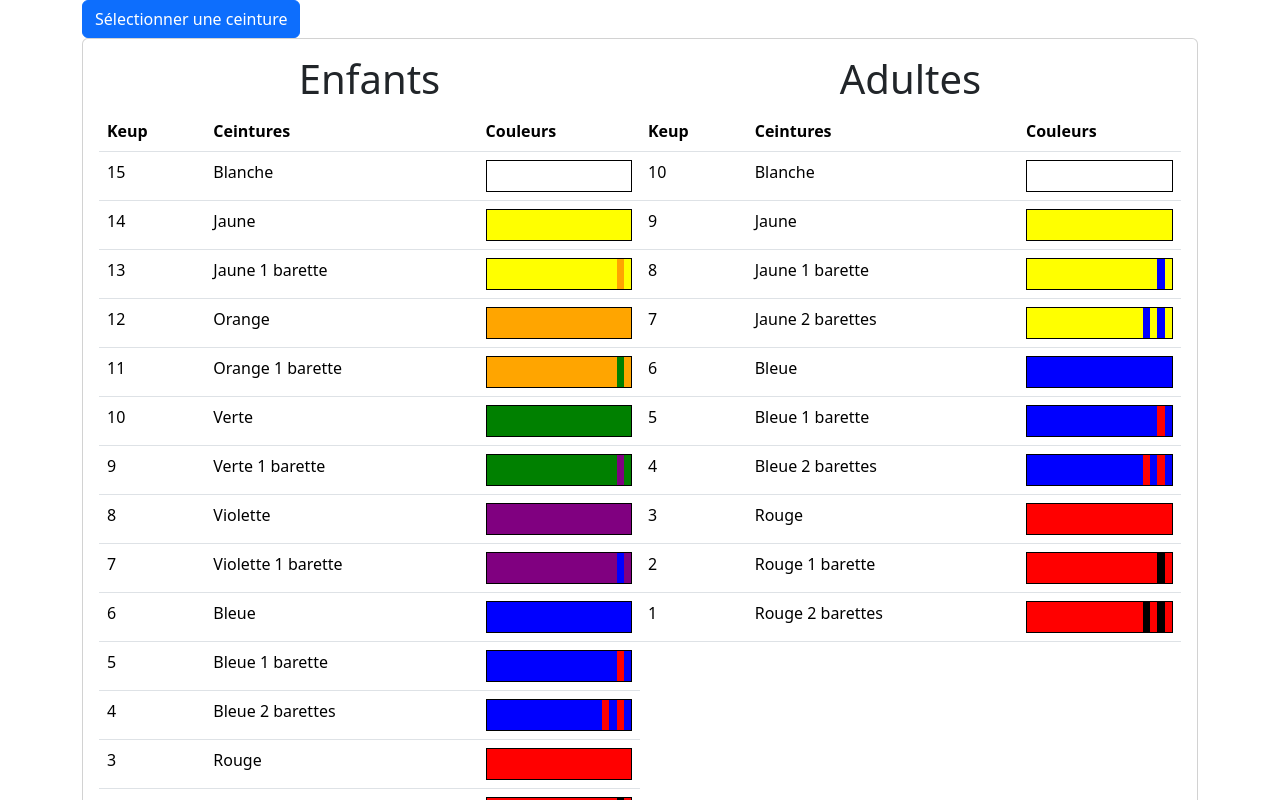
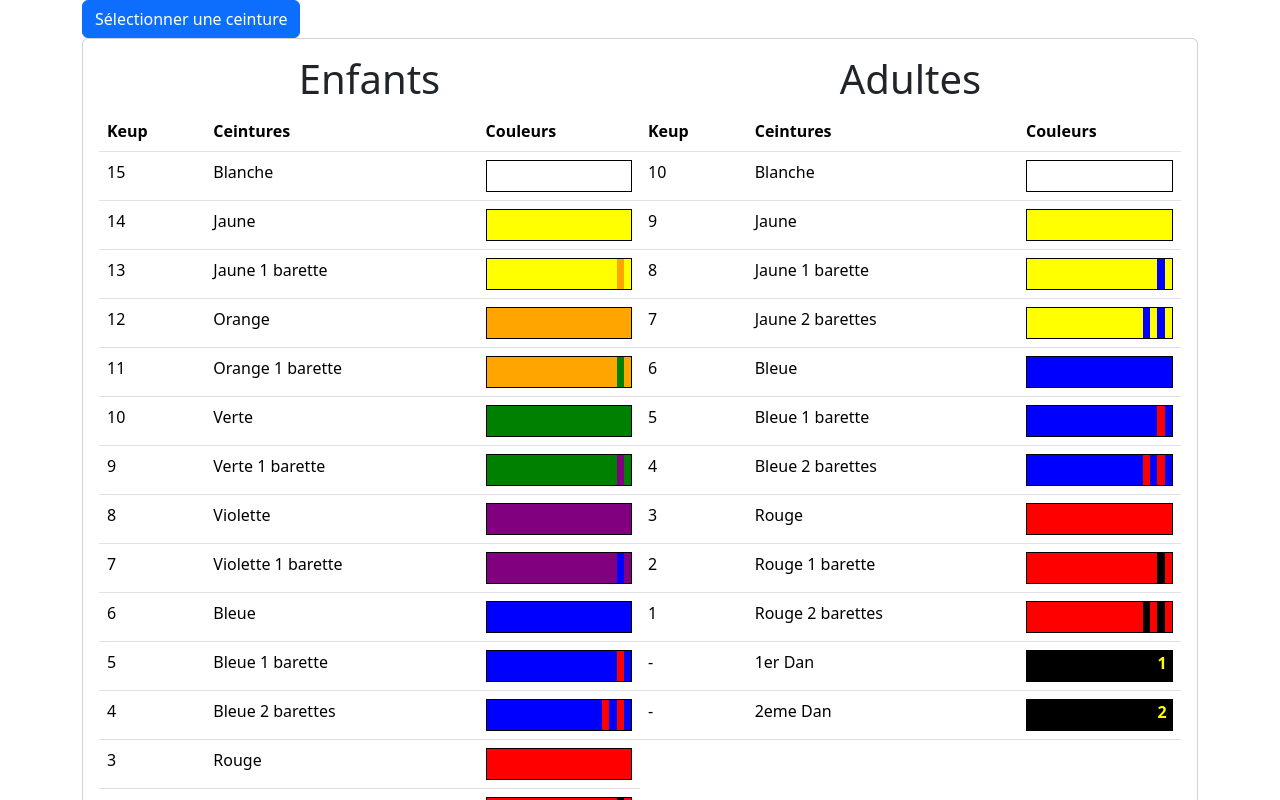
Before and after one commit to Azurhys/Projet_OCN, a React (Vite) app in the folder web/: page /poomsae in a window 1280 px wide. Shown: the top 800 px of the page. Built offline with nearby package versions, Linux system fonts and the light colour scheme.

Commit message:
Ajout Dan Belt

```diff
--- a/web/src/Composants/back/Belt.jsx
+++ b/web/src/Composants/back/Belt.jsx
@@ -1,6 +1,6 @@
 import React from 'react';
 
-const Belt = ({ceinture, barette, second}) => {
+const Belt = ({ceinture, barette, second, dan}) => {
   // Définir les styles du rectangle
   const beltStyle = {
     width: '100%', // Largeur du rectangle
@@ -9,6 +9,7 @@ const Belt = ({ceinture, barette, second}) => {
     display: 'flex', // Utilisation de flexbox
     flexDirection: 'row',
     border: '1px solid',
+
   };
 
   const baretteStyle = {
@@ -30,10 +31,24 @@ const Belt = ({ceinture, barette, second}) => {
     zIndex: 1,
   };
 
+  const danStyle = {
+    position: 'relative', // Position absolue pour positionner le chiffre
+    top: 0, // Aligner verticalement au centre
+    left: '90%', // Aligner horizontalement au centre
+    color: 'yellow', // Couleur du chiffre
+    fontWeight: 'bold', // Police en gras
+    fontSize: '1em', // Taille de la police
+  };
+
   return (
     <div style={beltStyle}>
         {barette && <div style={baretteStyle} />}
         {second && <div style={secondStyle} />}
+        {dan && (
+          <p style={danStyle}>
+            {dan} {/* Afficher le chiffre jaune */}
+          </p>
+        )}
     </div>
   );
 };
--- a/web/src/Composants/back/BeltSelector.jsx
+++ b/web/src/Composants/back/BeltSelector.jsx
@@ -46,6 +46,8 @@ const BeltSelector = () => {
         { ceinture: 'red', barette: '', second:'', keup:'3', name: 'Rouge' },
         { ceinture: 'red', barette: 'black', second:'', keup:'2', name: 'Rouge 1 barette' },
         { ceinture: 'red', barette: 'black', second:'black', keup:'1', name: 'Rouge 2 barettes' },
+        { ceinture: 'black', dan:"1", keup:'-', name: '1er Dan' },
+        { ceinture: 'black', dan:"2", keup:'-', name: '2eme Dan' },
     ];
 
     // Gestionnaire de sélection de ceinture
@@ -83,7 +85,7 @@ const BeltSelector = () => {
                                         <tr key={index} onClick={() => handleBeltSelect(belt)}>
                                             <td>{belt.keup}</td>
                                             <td>{belt.name}</td>
-                                            <td><Belt ceinture={belt.ceinture} barette={belt.barette} second={belt.second} /></td>
+                                            <td><Belt ceinture={belt.ceinture} barette={belt.barette} second={belt.second}  /></td>
                                         </tr>
                                     ))}
                                 </tbody>
@@ -104,7 +106,7 @@ const BeltSelector = () => {
                                         <tr key={index} onClick={() => handleBeltSelect(belt)}>
                                             <td>{belt.keup}</td>
                                             <td>{belt.name}</td>
-                                            <td><Belt ceinture={belt.ceinture} barette={belt.barette} second={belt.second} /></td>
+                                            <td><Belt ceinture={belt.ceinture} barette={belt.barette} second={belt.second} dan={belt.dan}/></td>
                                         </tr>
                                     ))}
                                 </tbody>
```
Also changed, not shown: web/src/Composants/Kibon.jsx (+6 -1 lines).
